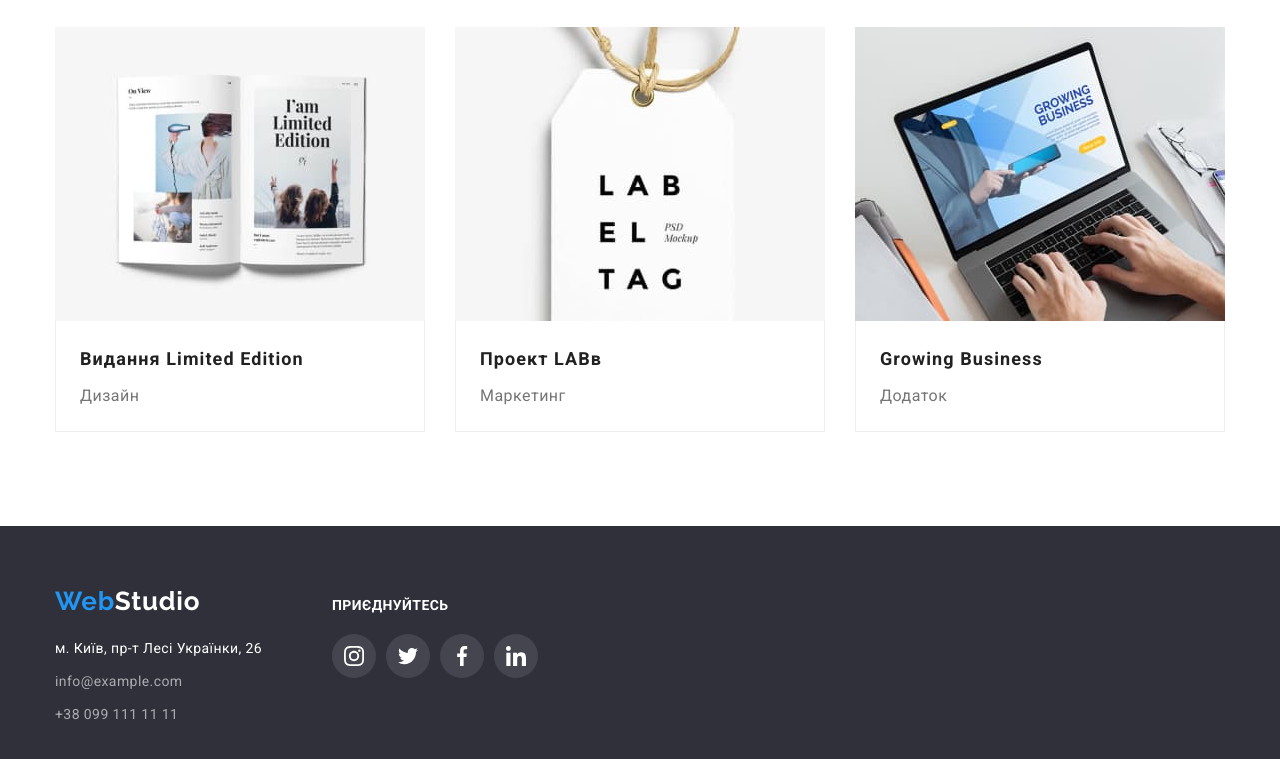
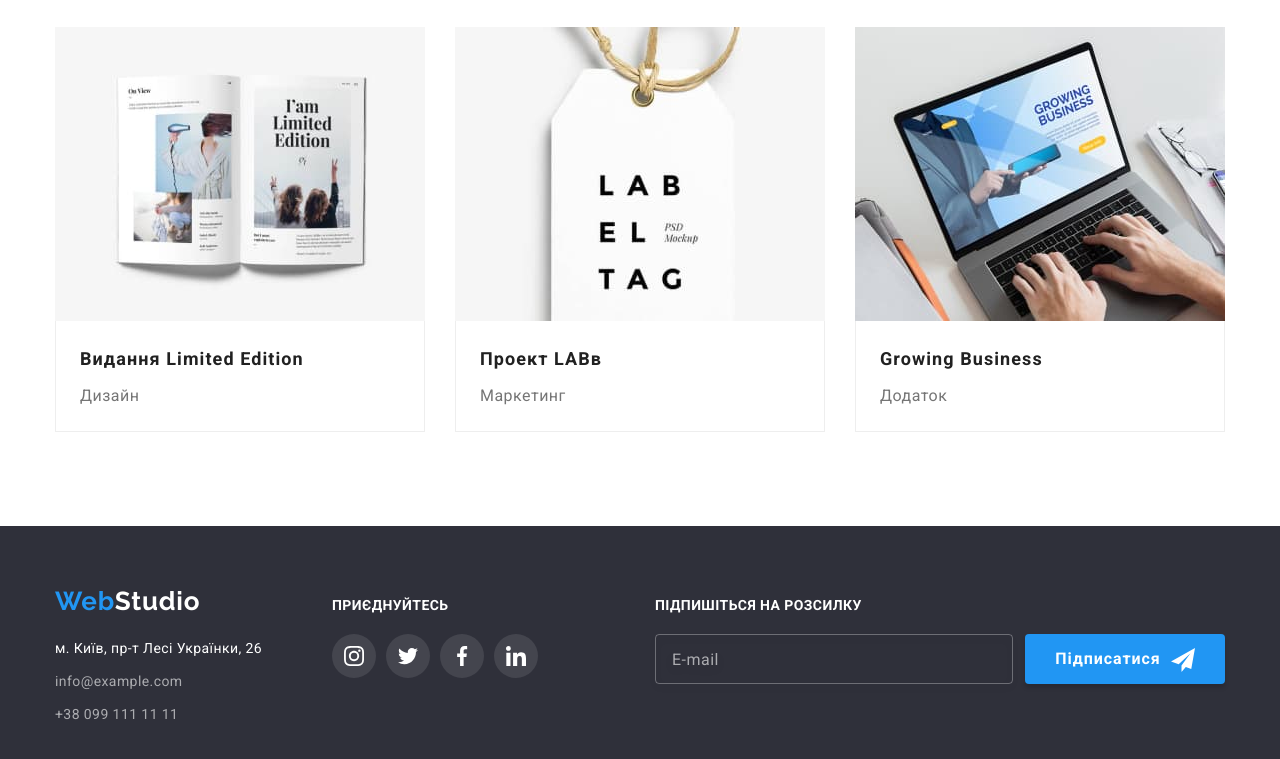
Before and after one commit to OksanaShyian/goit-markup-hw-06, a plain HTML site: page portfolio.html in a window 1280 px wide. Shown: the part 1106-1865 px from the top of the page. Drawn offline with nearby package versions, Linux system fonts and the light colour scheme.

Commit message:
homework06

```diff
--- a/portfolio.html
+++ b/portfolio.html
@@ -249,6 +249,18 @@
 						</li>
 					</ul>
 				</div>
+				<div class="footer-subscription">
+					<p class="footer-subscription-title">підпишіться на розсилку</p>
+					<form class="footer-form js-speaker-form">
+						<label for="email"></label>
+						<input type="text" class="footer-input" name="email" id="email" placeholder="E-mail" required />
+						<button type="submit" class="footer-button-submit button">
+							Підписатися<svg class="footer-icon" width="24px" height="24px">
+								<use href="./img/icons.svg#icon-send"></use>
+							</svg>
+						</button>
+					</form>
+				</div>
 			</div>
 		</footer>
 		<script>
```
